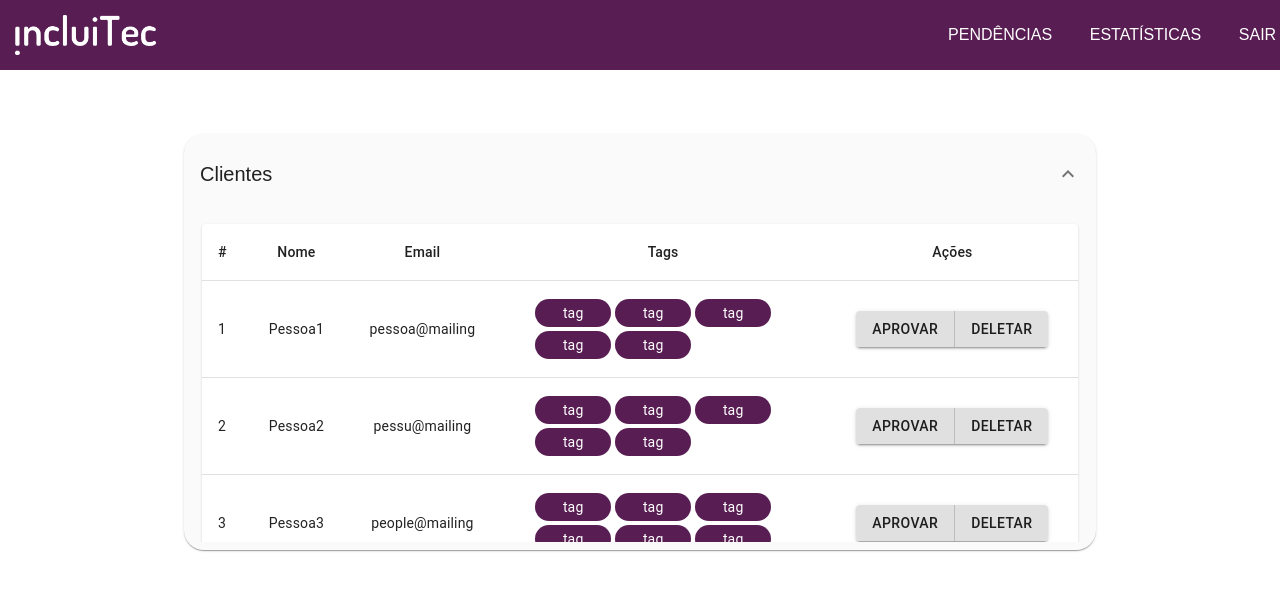
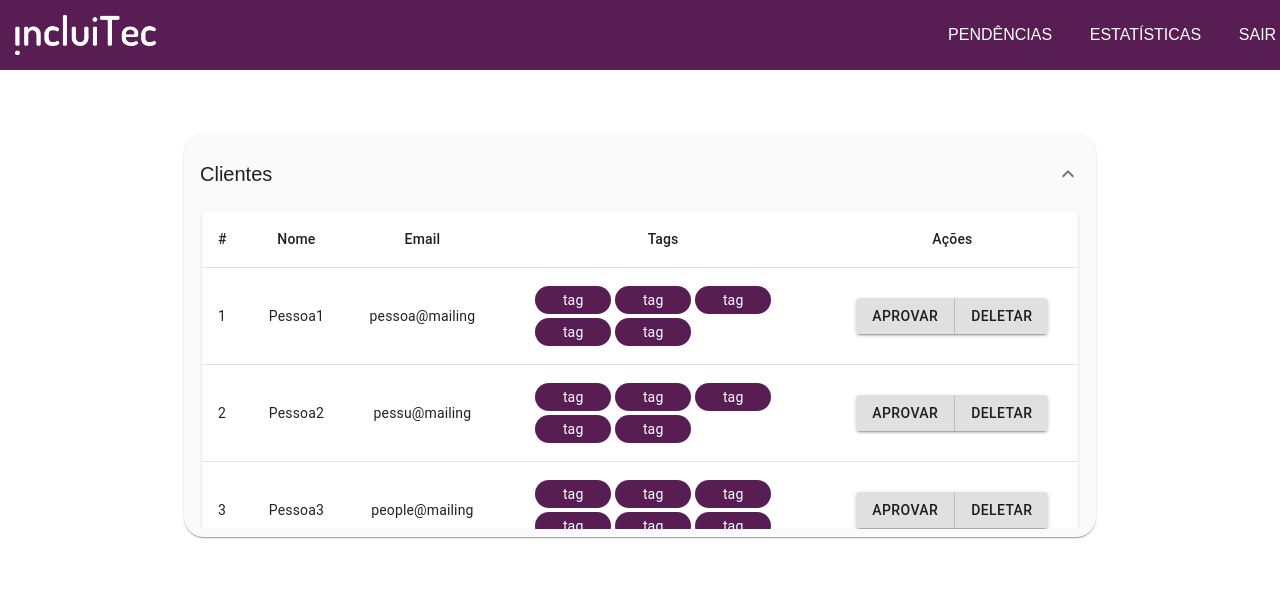
Before and after one commit to IncluiTech/incluitech-frontend, a React (Create React App) app: page / in a window 1280 px wide. Shown: the top 590 px of the page. Built offline with nearby package versions, Linux system fonts and the light colour scheme.

Commit message:
Arrumar espaçamento.

```diff
--- a/src/components/generics/ITPanel/ITPanel.scss
+++ b/src/components/generics/ITPanel/ITPanel.scss
@@ -7,6 +7,7 @@
   background-color: #fafafa !important;
   &__body {
     padding: 18px;
+    padding-top: 5px;
     overflow-y: scroll;
     max-height: 300px;
   }
```
